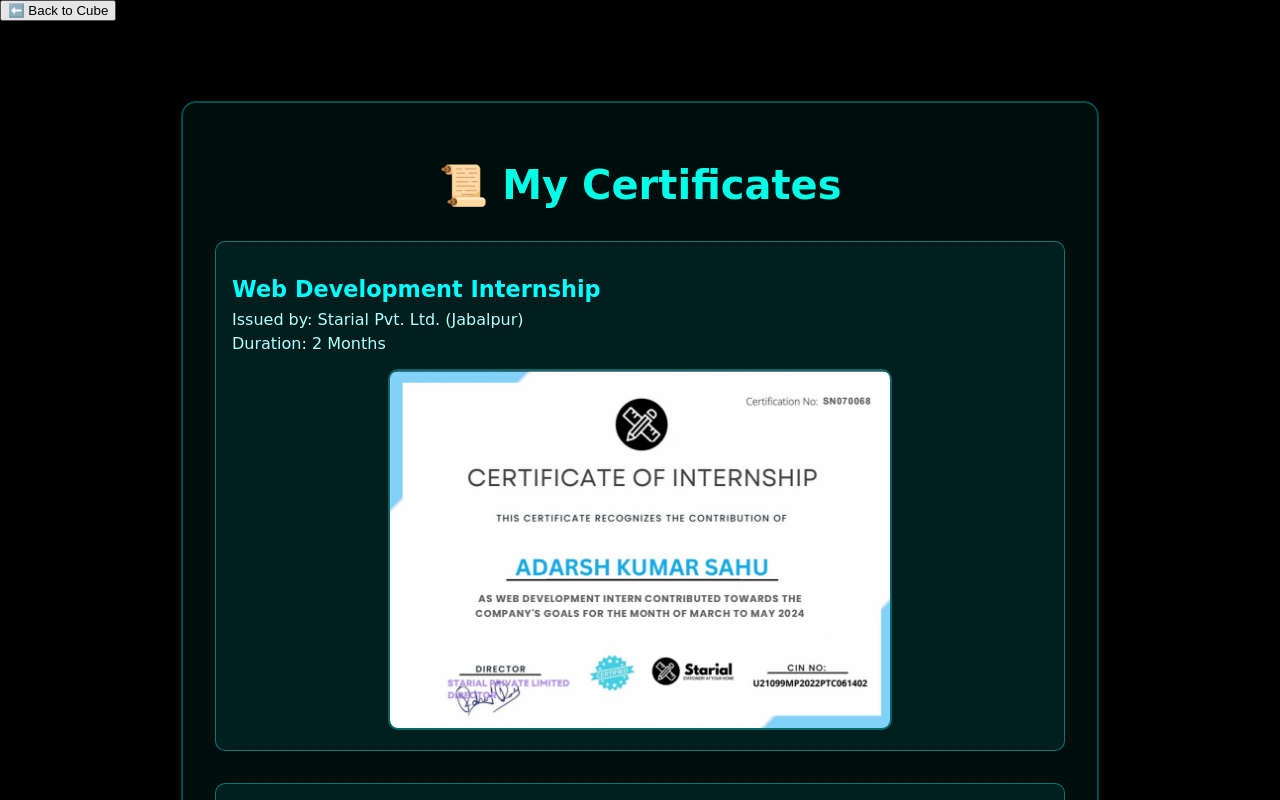
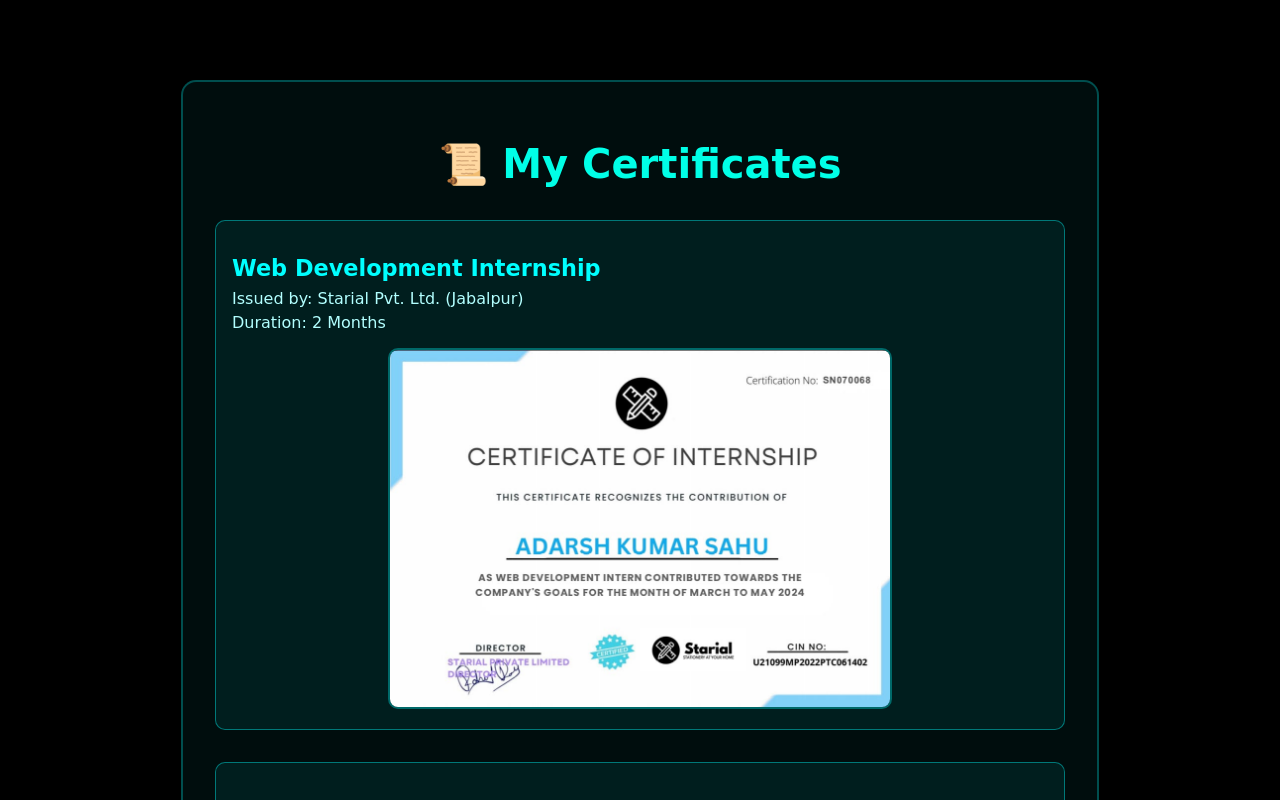
Before and after one commit to adarshsahu123/Adarsh-Portfolio, a plain HTML site: page certificates.html in a window 1280 px wide. Drawn offline with nearby package versions, Linux system fonts and the light colour scheme.

Commit message:
Update certificates.html

```diff
--- a/certificates.html
+++ b/certificates.html
@@ -10,7 +10,7 @@
       href="https://fonts.googleapis.com/css2?family=Orbitron&family=Audiowide&display=swap"
       rel="stylesheet"
     />
-    <button onclick="goBackToCube()">⬅️ Back to Cube</button>
+
 
     <script>
       function goBackToCube() {
```
